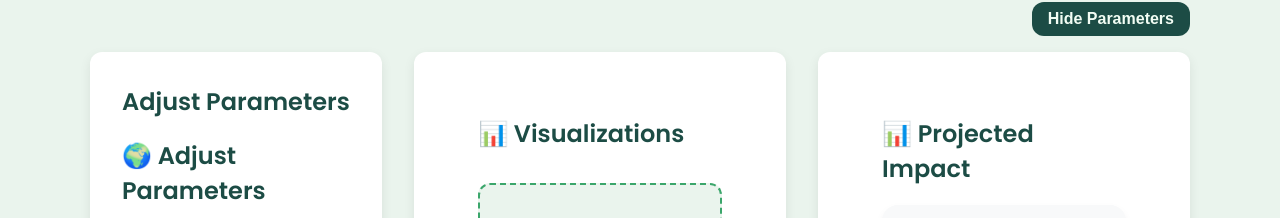
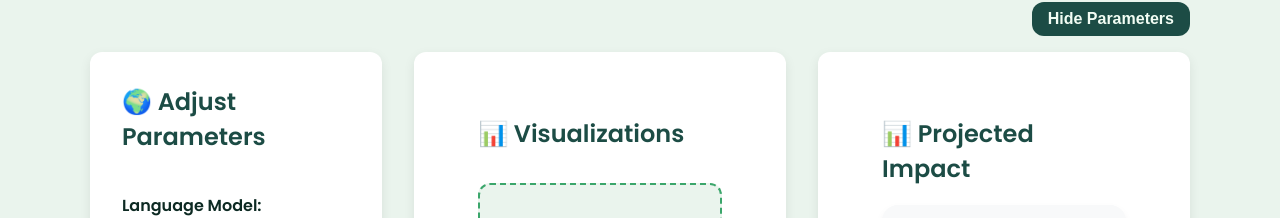
Before and after one commit to daver12345/lmc-ai-env-website, a React app: page / in a window 1280 px wide. Shown: the part 461-679 px from the top of the page. Built offline with nearby package versions, Linux system fonts and the light colour scheme.

Commit message:
Removed extra title

```diff
--- a/src/App.js
+++ b/src/App.js
@@ -37,7 +37,6 @@ function App() {
           <div className="side-by-side">
             {showSidebar && (
               <div className="card sidebar-card">
-                <h2>Adjust Parameters</h2>
                 <Sidebar
                   llm={llm}
                   setLlm={setLlm}
```
